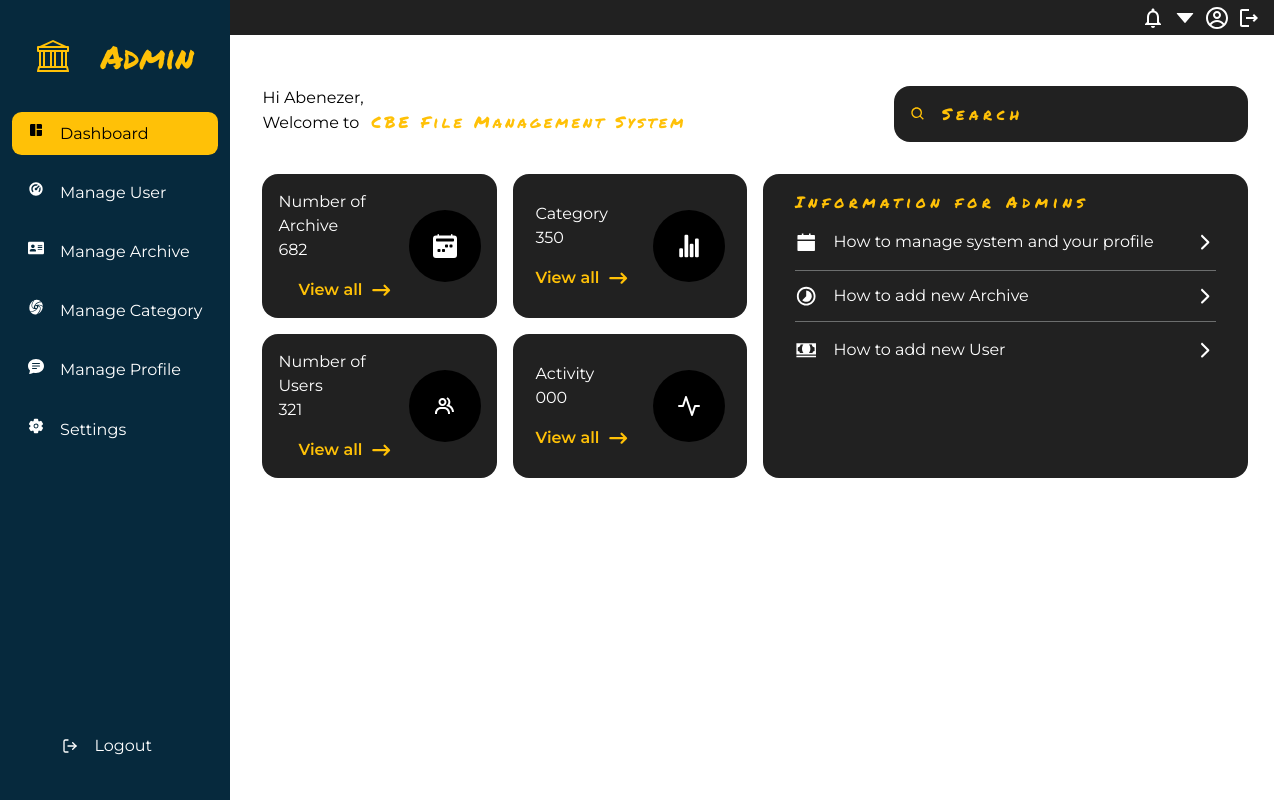
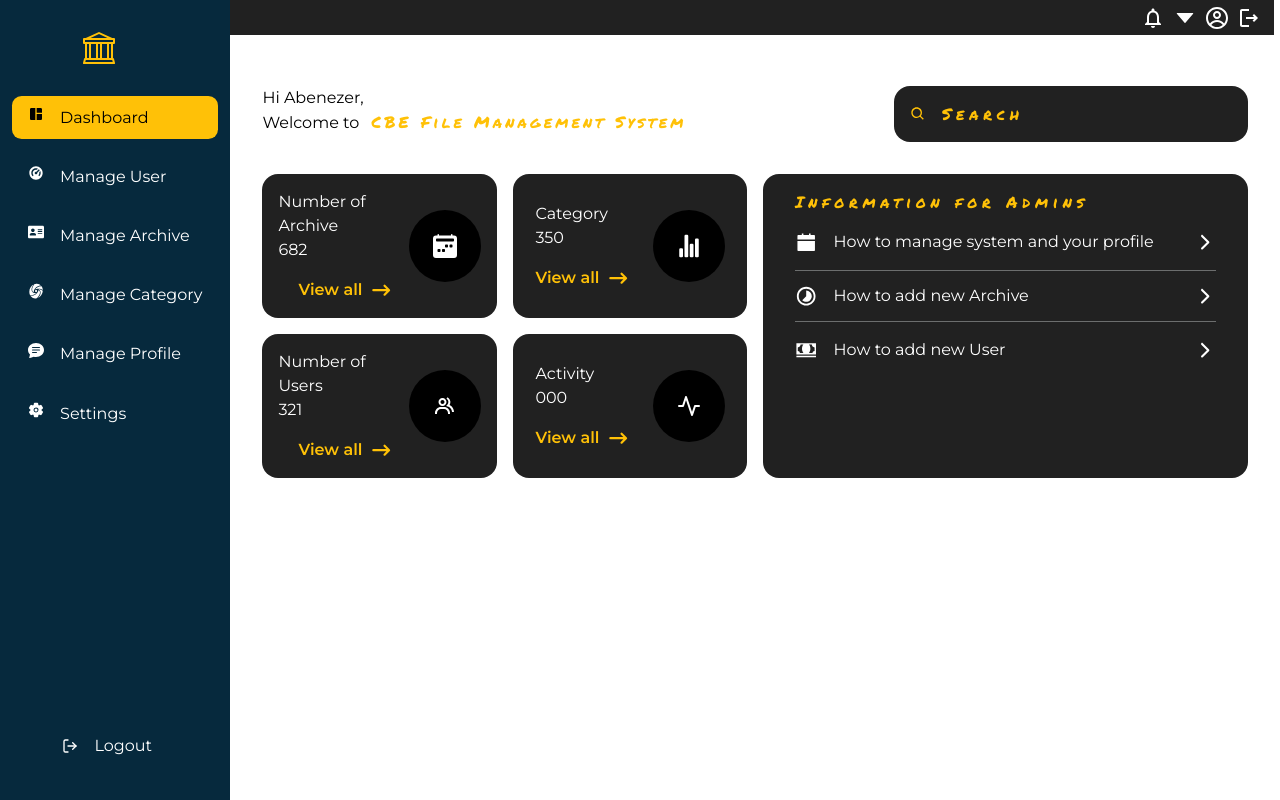
Before and after one commit to abenooo/admin_dashboard, a React (Create React App) app: page / in a window 1280 px wide. Built offline with nearby package versions, Linux system fonts and the light colour scheme.

Commit message:
Display username on side bar

```diff
--- a/src/componets/Sidebar.jsx
+++ b/src/componets/Sidebar.jsx
@@ -9,13 +9,19 @@ import { IoSettings } from "react-icons/io5";
 import { FiLogOut } from "react-icons/fi";
 import { GiHamburgerMenu } from "react-icons/gi";
 import { VscChromeClose } from "react-icons/vsc";
-import { Link } from "react-router-dom";
+import { json, Link } from "react-router-dom";
+import LoginAWT from "./Auth/LoginAWT";
 import scrollreveal from "scrollreveal";
 import { BsBank } from "react-icons/bs";
 export default function Sidebar() {
   const [currentLink, setCurrentLink] = useState(1);
   const [navbarState, setNavbarState] = useState(false);
   const html = document.querySelector("html");
+
+  // get and display username from broser
+  // localStorage.getItem("username");
+  let json = localStorage.getItem("identifier");
+  let username = JSON.parse(json);
   html.addEventListener("click", () => setNavbarState(false));
 
   useEffect(() => {
@@ -50,7 +56,8 @@ export default function Sidebar() {
         <div className="top">
           <div className="brand">
             <BsBank />
-            <span>Admin</span>
+            <span>{username}</span>
+
           </div>
           <div className="toggle">
             {navbarState ? (
@@ -136,9 +143,9 @@ export default function Sidebar() {
           </div>
         </div>
         <div className="logout">
-          <Link href="/login">
+          <Link href="/logins">
             <FiLogOut />
-            <Link to="/login" className="logout">Logout</Link>
+            <Link to="/logins" className="logout">Logout</Link>
           </Link>
         </div>
       </Section>
```
